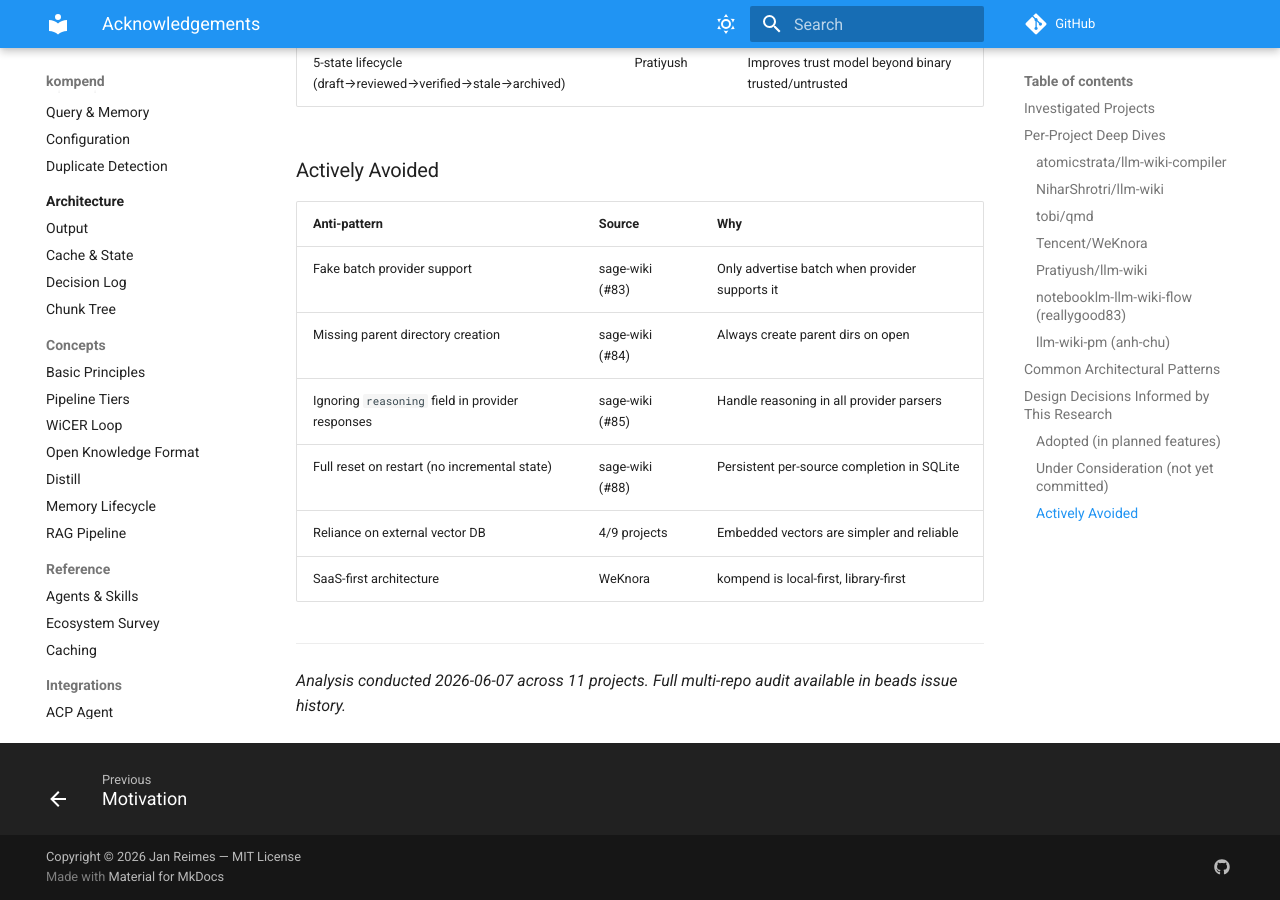
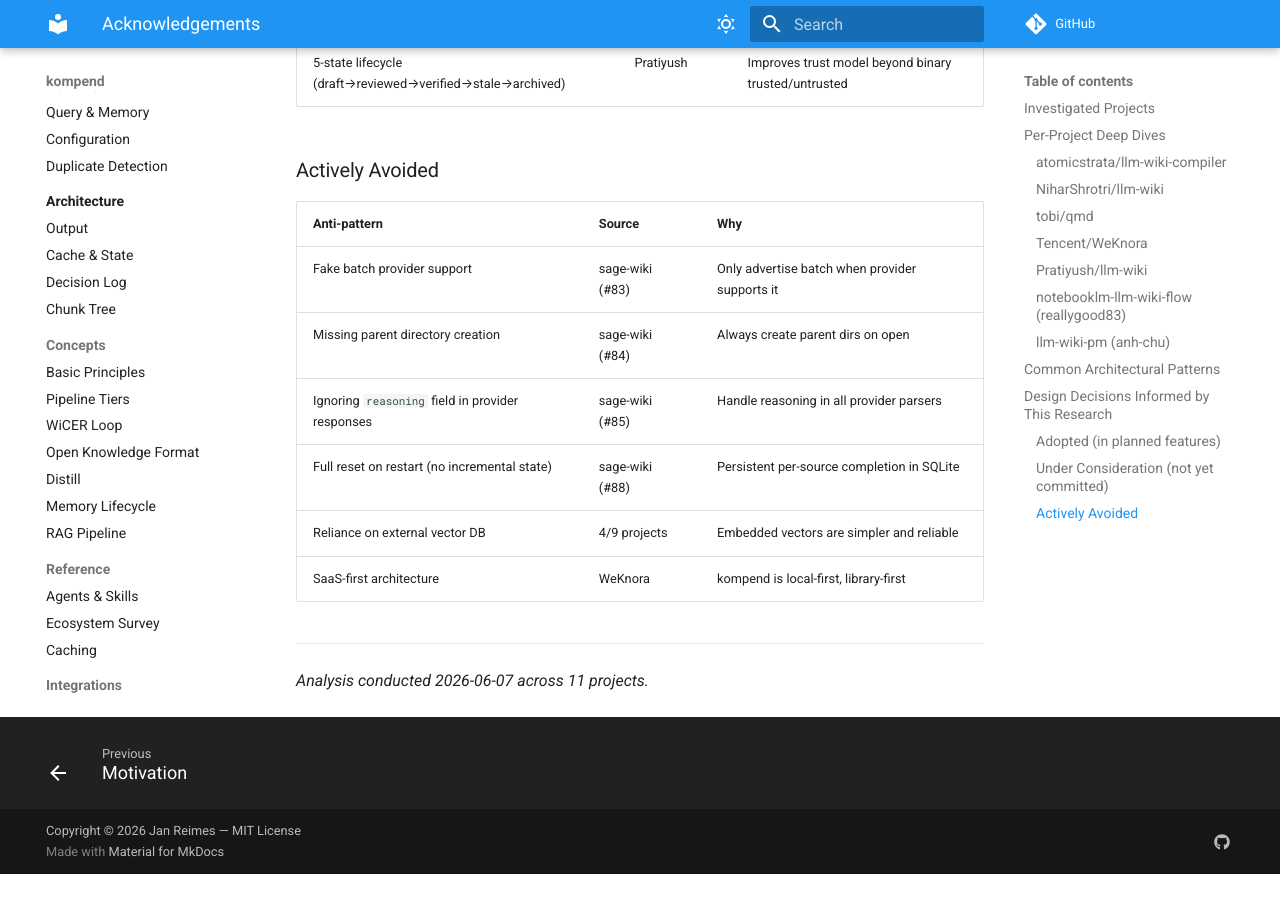
Before and after one commit to jr2804/kompend, an MkDocs documentation site: the page built from docs/about/acknowledgements.md, in a window 1280 px wide and 900 px high, scrolled down 8144 px. Built offline with MkDocs 1.6.1 and Material for MkDocs 9.7.7, drawn with Linux system fonts in a browser that asks for light colours; comment, search, counter and statistics services are not loaded; after the commit the page ends 9018 px from its top, so only the background shows below that.

Commit message:
📝 docs: drop local .beads references from published docs
- index.md linked ../.beads/ (local-only, unrecognized by mkdocs --strict)

- acknowledgements.md mentioned the local issue tracker by name

```diff
--- a/docs/about/acknowledgements.md
+++ b/docs/about/acknowledgements.md
@@ -171,4 +171,4 @@
 
 ---
 
-*Analysis conducted 2026-06-07 across 11 projects. Full multi-repo audit available in beads issue history.*
+*Analysis conducted 2026-06-07 across 11 projects.*
```
Also changed, not shown: docs/index.md (+0 -1 lines).
